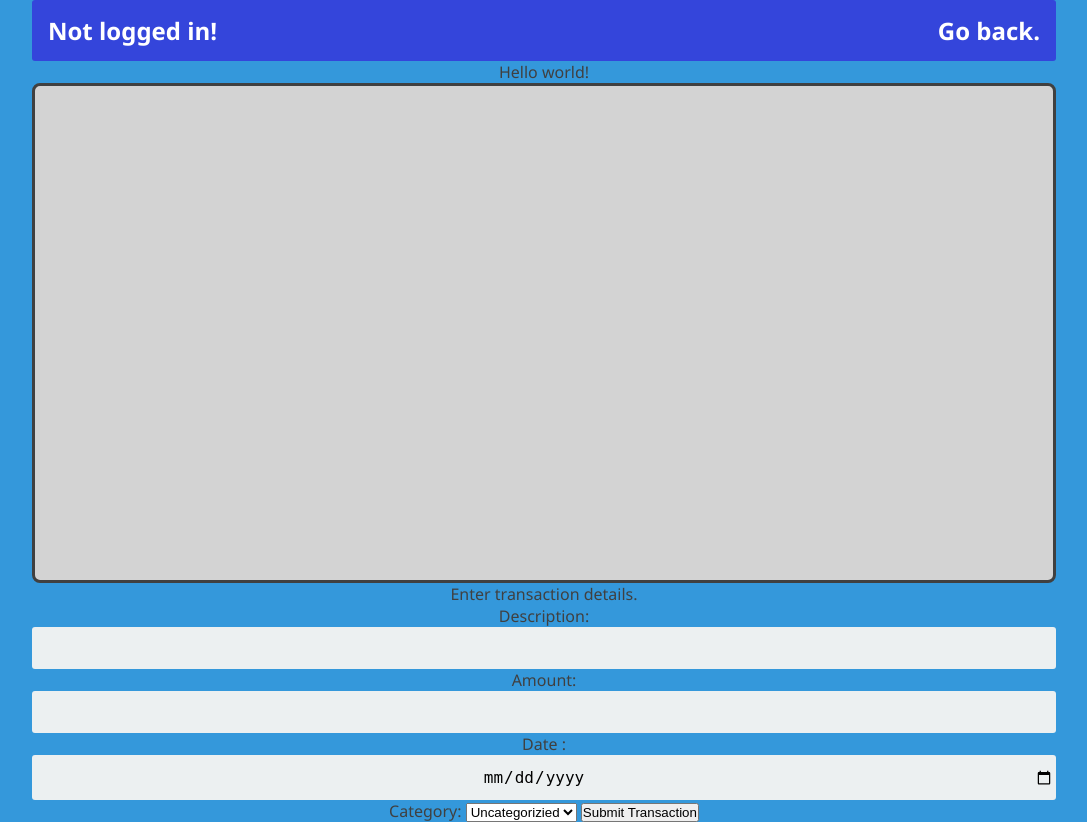
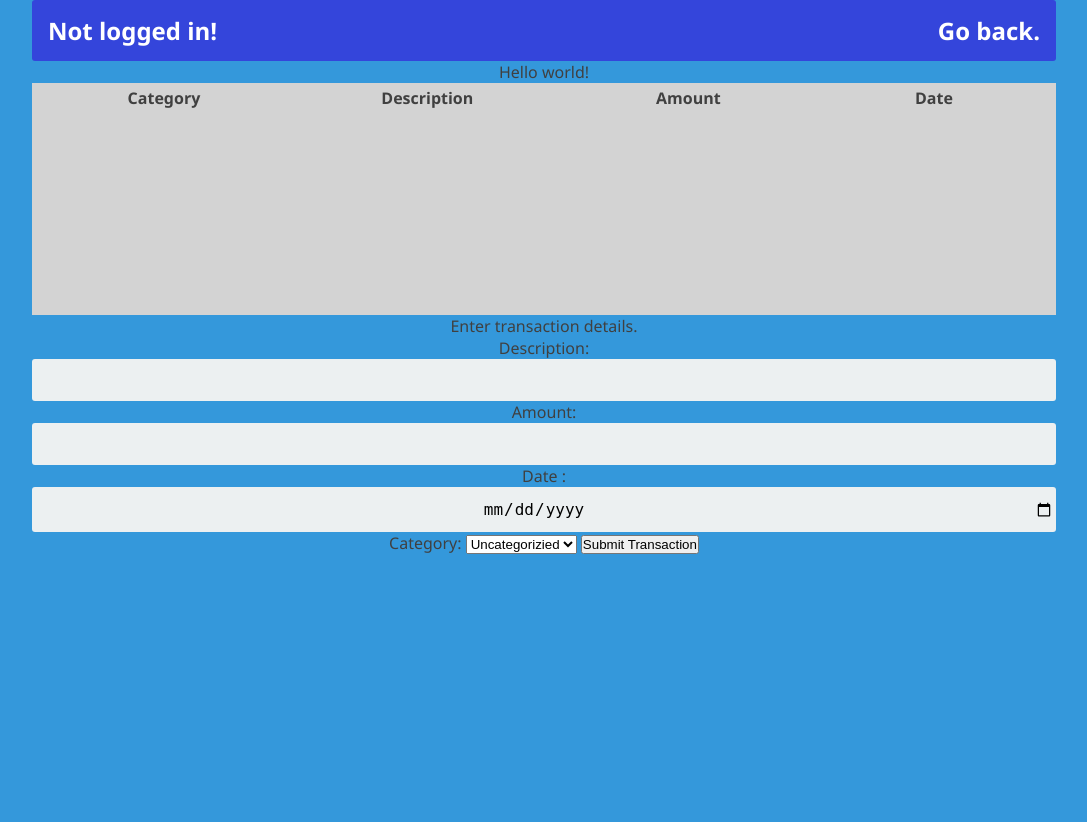
Before and after one commit to Futhark491/Blueberry-Finance, a Flask app: template templates/main.html in a window 1280 px wide. Shown: the whole page, without its empty margins (96-1183 px from the left). After the commit the page ends 554 px from the top, so only its background shows below. Run offline with Flask 2, Linux system fonts and the light colour scheme; the template is opened without the code that fills it, so the values that code supplies are empty; some libraries are stand-ins or nearby versions.

Commit message:
Scrollable transaction table
Currently gets any previous entered transactions and displays them.  Also as requested the header is stationary when scrolling.
-still need to edit/remove transactions but should be easier since everything is being displayed on a transaction basis.

```diff
--- a/main.py
+++ b/main.py
@@ -29,7 +29,7 @@ def home_page():
         username = session.get('user_data').get('username')
 
         # Get default categories from the user and add them to the transaction selection list for adding transactions
-        category_dict = DbFunctions.get_catagories(username, user_table, category_table)
+        category_dict = DbFunctions.get_categories(username, user_table, category_table)
         transaction_list = DbFunctions.get_transactions(username, user_table, transaction_table)
 
         return render_template('main.html', username=username, category_dict=category_dict, transaction_list=transaction_list)
--- a/static/css/style.css
+++ b/static/css/style.css
@@ -254,3 +254,20 @@ ul {
     background: lightgray;
     border-style: solid;
 }
+table{
+	background: lightgray;
+}
+table thead tr{
+    display:block;
+}
+
+table th,table td{
+    width:500px;//fixed width
+}
+
+
+table  tbody{
+  display:block;
+  height:200px;
+  overflow:auto;//set tbody to auto
+}
--- a/templates/main.html
+++ b/templates/main.html
@@ -4,9 +4,34 @@
 
     <div class="main-content">
         Hello world!
-        <div class="transaction-window">
+        <!--<div class="transaction-window"> -->
 
-        </div>
+            <table border ="0" cellpadding = "0" width = "100%" class="scrollTable">
+                <thead class ="fixedHeader">
+                    <tr>
+                    <th>Category</th>
+                    <th>Description</th>
+                    <th>Amount</th>
+                    <th>Date</th>
+                 </tr>
+             </thead>
+                <tbody>
+                    {% if transaction_list > [] %}
+                    {% for trans in transaction_list %}
+                    <tr>
+                        <th>{{trans[1]}}</th>
+                        <th>{{trans[2]}}</th>
+                        <th>{{trans[3]}}</th>
+                        <th>{{trans[4]}}</th>
+                    </tr>
+                    </tr>
+                    </tr>
+                    {% endfor %}
+                    {% endif %}
+            </tbody>
+
+            </table>
+    <!--    </div> -->
         <p>Enter transaction details.</p>
         <form action="/add_transaction" method="POST">
             Description: <input type="text" name="transaction_description"><br>
```
